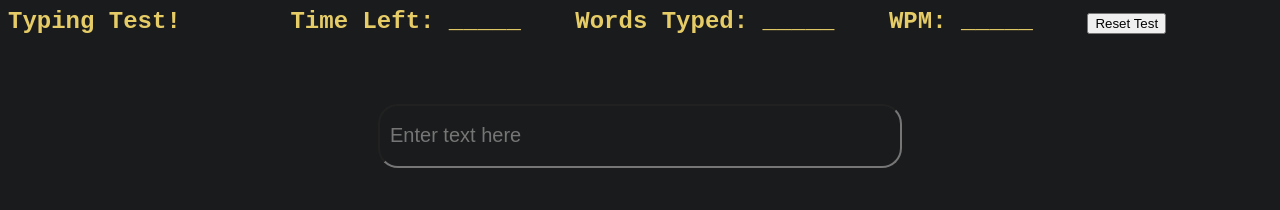
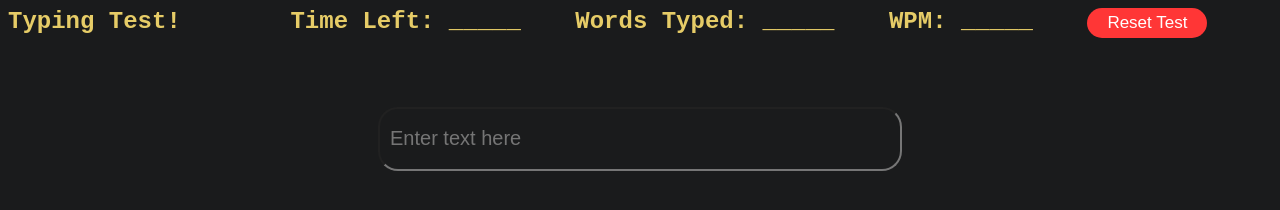
Before and after one commit to lnguyen14123/TypingSpeedTest, a website: page public/index.html in a window 1280 px wide. Drawn offline with nearby package versions, Linux system fonts and the light colour scheme; no server answers.

Commit message:
fixed buggy reset button, reset function complete

```diff
--- a/public/scripts/main.js
+++ b/public/scripts/main.js
@@ -135,7 +135,6 @@ typingInput.addEventListener('keydown', (e)=>{
       }
     }
   }
-
 });
 
 //reset button pressed
@@ -154,18 +153,16 @@ resetBtn.addEventListener('click', ()=>{
     element.style.color = '#e6cc67';
   });
 
-  typingInput.style.display = "block";
+  typingInput.style.display = "inline";
   typingDisplay.style.display = 'block';
   resultDisplay.style.display = 'none';
 
   removeAllChildNodes(document.getElementById('info-main'));
   removeAllChildNodes(typingDisplay);
 
-
   wordsTypedDis.innerHTML = "Words Typed: " + furthestWordOn;
 
   typingInput.value = "";
-
   socket.emit('words-request');
 });
 
--- a/public/styles/style.css
+++ b/public/styles/style.css
@@ -1,3 +1,7 @@
+button {
+  outline: none;
+  border: none;
+}
 
 body{
   font-family: "Roboto-Mono", monospace;
@@ -47,9 +51,20 @@ span{
 
 #typing-ui{
   text-align: center;
+
 }
 
 #info-main div{
   color: #2bed53;
   margin-bottom: 10px;
 }
+
+button{
+  padding: 5px 20px;
+  font-size: 17px;
+  background-color: #ff3636;
+  color: white;
+  border-radius: 20px;
+  cursor: pointer;
+
+}
```
Also changed, not shown: server.js (+4 -3 lines).
